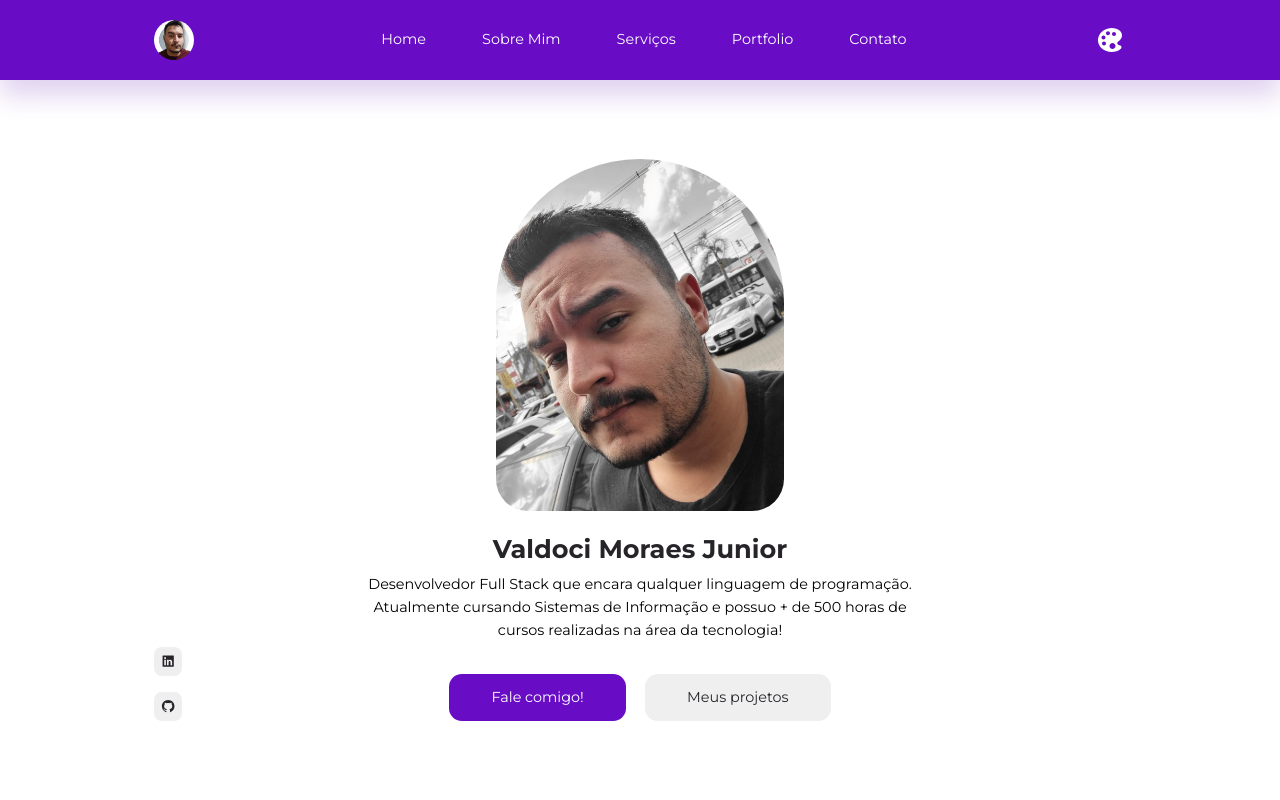
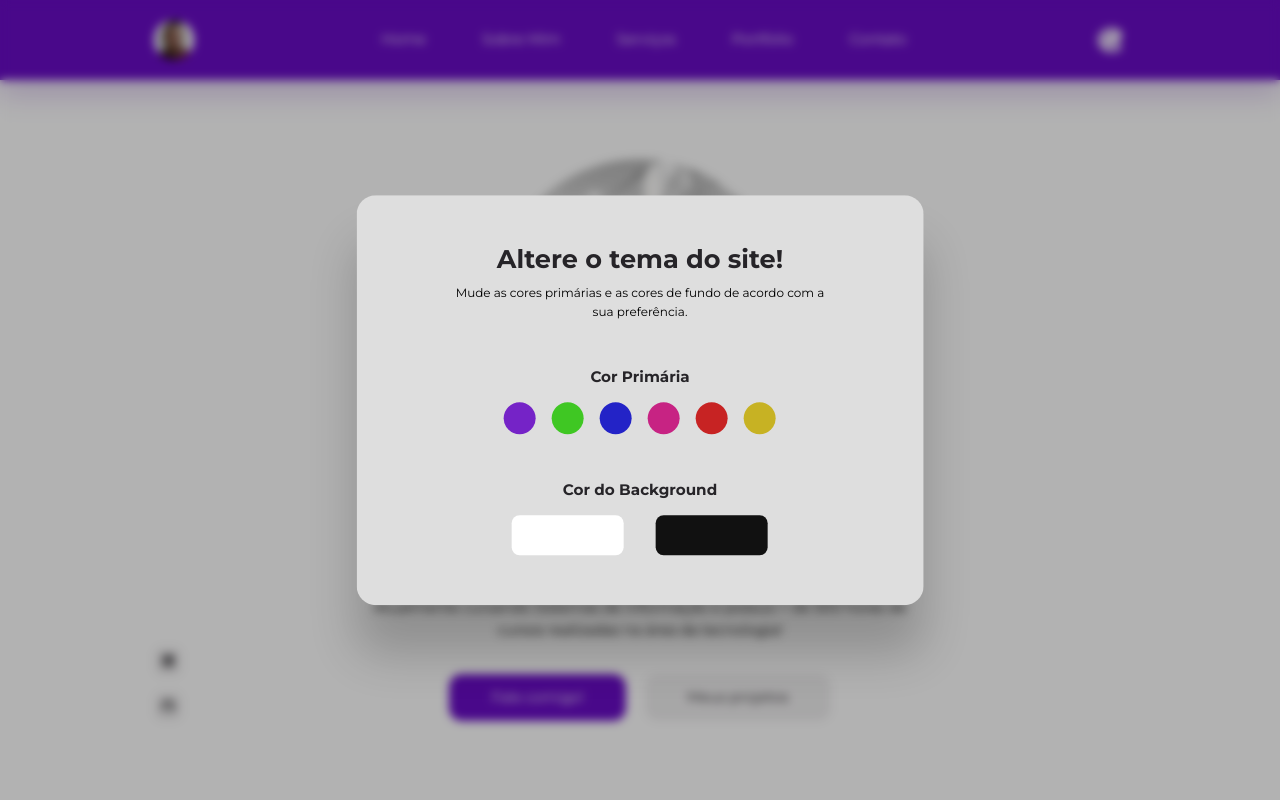
Before and after one commit to valdocijunior/portfolio-valdocijunior, a React (Create React App) app: page / in a window 1280 px wide. Both pictures are taken after a click on the button 1110 px from the left and 40 px from the top of the page. Shown: the top 800 px of the page. Built offline with nearby package versions, Linux system fonts and the light colour scheme.

Commit message:
criaçãoCaixadeTemas - incompleto

```diff
--- a/public/index.html
+++ b/public/index.html
@@ -10,6 +10,7 @@
         <title>Portfolio - Valdoci Junior</title>
     </head>
     <body>
+        <div id="overlays"></div>
         <div id="root"></div>
     </body>
 </html>
--- a/src/App.jsx
+++ b/src/App.jsx
@@ -9,6 +9,8 @@ import Contact from "./sections/contact/Contact";
 import Footer from "./sections/footer/Footer";
 import FloatingNav from "./sections/floating-nav/FloatingNav";
 import Testimonials from "./sections/Testimonials/Testimonials";
+import Modal from "./components/Modal";
+import Theme from "./theme/Theme";
 
 const App = () => {
     return (
@@ -22,6 +24,7 @@ const App = () => {
             <FAQs />
             <Contact />
             <Footer />
+            <Theme />
             {/* <FloatingNav /> */}
         </main>
     );
--- /dev/null
+++ b/src/components/Modal.jsx
@@ -0,0 +1,27 @@
+import { Fragment } from "react";
+import ReactDom from "react-dom";
+import Card from "./Card";
+import { useModalContext } from "src/context/modal-context";
+import "./modal.css";
+
+const Modal = ({ className, children }) => {
+    const { showModal, closeModalHandler } = useModalContext();
+
+    return (
+        <Fragment>
+            {showModal &&
+                ReactDom.createPortal(
+                    <>
+                        <section
+                            id="backdrop"
+                            onClick={closeModalHandler}
+                        ></section>
+                        <Card className={className}>{children}</Card>
+                    </>,
+                    document.querySelector("#overlays")
+                )}
+        </Fragment>
+    );
+};
+
+export default Modal;
--- /dev/null
+++ b/src/components/modal.css
@@ -0,0 +1,10 @@
+#backdrop {
+    background: rgba(0, 0, 0, 0.3);
+    position: fixed;
+    top: 0;
+    right: 0;
+    bottom: 0;
+    left: 0;
+    backdrop-filter: blur(5px);
+    z-index: 99;
+}
--- /dev/null
+++ b/src/context/modal-context.js
@@ -0,0 +1,26 @@
+import { createContext, useContext, useState } from "react";
+
+const ModalContext = createContext();
+
+export const ModalProvider = ({ children }) => {
+    const [showModal, setShowModal] = useState(false);
+
+    const showModalHandler = () => {
+        setShowModal(true);
+    };
+    const closeModalHandler = () => {
+        setShowModal(false);
+    };
+
+    return (
+        <ModalContext.Provider
+            value={{ showModal, showModalHandler, closeModalHandler }}
+        >
+            {children}
+        </ModalContext.Provider>
+    );
+};
+
+export const useModalContext = () => {
+    return useContext(ModalContext);
+};
--- a/src/index.js
+++ b/src/index.js
@@ -1,6 +1,11 @@
-import ReactDom from 'react-dom/client';
-import App from './App';
-import './index.css';
+import ReactDom from "react-dom/client";
+import App from "./App";
+import { ModalProvider } from "./context/modal-context";
+import "./index.css";
 
-const root = ReactDom.createRoot(document.querySelector('#root'));
-root.render(<App/>);
+const root = ReactDom.createRoot(document.querySelector("#root"));
+root.render(
+    <ModalProvider>
+        <App />
+    </ModalProvider>
+);
--- a/src/sections/navbar/Navbar.jsx
+++ b/src/sections/navbar/Navbar.jsx
@@ -1,22 +1,29 @@
-import Logo from '../../assets/logo.jpg';
-import data from './data';
+import Logo from "../../assets/logo.jpg";
+import data from "./data";
 import { IoIosColorPalette } from "react-icons/io";
-import './navbar.css';
+import { useModalContext } from "src/context/modal-context";
+import "./navbar.css";
 
 export const Navbar = () => {
+    const { showModalHandler } = useModalContext();
+
     return (
         <nav>
             <div className="container nav_container">
-        <a href="index.html" className='nav_logo'>
+                <a href="index.html" className="nav_logo">
                     <img src={Logo} alt="Logo" />
                 </a>
-        <ul className='nav_menu'>
-        {
-          data.map(item => <li key={item.id}><a href={item.link}>{item.title}</a></li>)
-        }
+                <ul className="nav_menu">
+                    {data.map((item) => (
+                        <li key={item.id}>
+                            <a href={item.link}>{item.title}</a>
+                        </li>
+                    ))}
                 </ul>
-        <button id='theme_icon'><IoIosColorPalette /></button>
+                <button id="theme_icon" onClick={showModalHandler}>
+                    <IoIosColorPalette />
+                </button>
             </div>
         </nav>
-  )
-}
+    );
+};
--- /dev/null
+++ b/src/theme/BackgroundColor.jsx
@@ -0,0 +1,5 @@
+const BackgroundColor = ({ className }) => {
+    return <button className={className}></button>;
+};
+
+export default BackgroundColor;
--- /dev/null
+++ b/src/theme/PrimaryColor.jsx
@@ -0,0 +1,5 @@
+const PrimaryColor = ({ className }) => {
+    return <button className={className}></button>;
+};
+
+export default PrimaryColor;
--- /dev/null
+++ b/src/theme/Theme.jsx
@@ -0,0 +1,41 @@
+import Modal from "src/components/Modal";
+import { primaryColors, backgroundColors } from "./data";
+import BackgroundColor from "./BackgroundColor";
+import PrimaryColor from "./PrimaryColor";
+import "./theme.css";
+
+const Theme = () => {
+    return (
+        <Modal className="theme_modal">
+            <h3>Altere o tema do site!</h3>
+            <small>
+                Mude as cores primárias e as cores de fundo de acordo com a sua
+                preferência.
+            </small>
+            <div className="theme_primary-wrapper">
+                <h5>Cor Primária</h5>
+                <div className="theme_primary-colors">
+                    {primaryColors.map((pColor) => (
+                        <PrimaryColor
+                            key={pColor.className}
+                            className={pColor.className}
+                        />
+                    ))}
+                </div>
+            </div>
+            <div className="theme_background-wrapper">
+                <h5>Cor do Background</h5>
+                <div className="theme_background-colors">
+                    {backgroundColors.map((bColor) => (
+                        <BackgroundColor
+                            key={bColor.className}
+                            className={bColor.className}
+                        />
+                    ))}
+                </div>
+            </div>
+        </Modal>
+    );
+};
+
+export default Theme;
--- /dev/null
+++ b/src/theme/data.js
@@ -0,0 +1,13 @@
+export const primaryColors = [
+    { className: "color-1" },
+    { className: "color-2" },
+    { className: "color-3" },
+    { className: "color-4" },
+    { className: "color-5" },
+    { className: "color-6" },
+];
+
+export const backgroundColors = [
+    { className: "background-1" },
+    { className: "background-2" },
+];
--- /dev/null
+++ b/src/theme/theme.css
@@ -0,0 +1,91 @@
+.card.theme_modal {
+    position: fixed;
+    background: #dedede;
+    top: 50%;
+    left: 50%;
+    transform: translate(-50%, -50%);
+    z-index: 200;
+    text-align: center;
+    box-shadow: 0 3rem 3rem rgba(0, 0, 0, 0.2);
+    padding: 3rem;
+}
+
+.card.theme_modal:hover {
+    background: #dedede;
+}
+
+.card.theme_modal small {
+    margin-top: 0.6rem;
+    display: block;
+    width: 80%;
+    margin-inline: auto;
+}
+
+.theme_primary-wrapper {
+    margin: 3rem 0;
+}
+
+.theme_primary-colors {
+    display: flex;
+    gap: 1rem;
+    justify-content: center;
+    flex-wrap: wrap;
+    margin-top: 1rem;
+}
+
+.theme_primary-colors button {
+    width: 2rem;
+    aspect-ratio: 1/1;
+    border-radius: 50%;
+    cursor: pointer;
+}
+
+.theme_primary-colors .color-1 {
+    background: hsl(270, 70%, 46%);
+}
+.theme_primary-colors .color-2 {
+    background: hsl(110, 70%, 46%);
+}
+.theme_primary-colors .color-3 {
+    background: hsl(240, 70%, 46%);
+}
+.theme_primary-colors .color-4 {
+    background: hsl(325, 70%, 46%);
+}
+.theme_primary-colors .color-5 {
+    background: hsl(0, 70%, 46%);
+}
+.theme_primary-colors .color-6 {
+    background: hsl(52, 70%, 46%);
+}
+
+.theme_background-colors {
+    display: flex;
+    justify-content: center;
+    gap: 2rem;
+    margin-top: 1rem;
+}
+
+.theme_background-colors button {
+    width: 7rem;
+    height: 2.5rem;
+    background: #fff;
+    border-radius: var(--border-radius-3);
+    cursor: pointer;
+}
+
+.theme_background-colors .background-2 {
+    background: #111;
+}
+
+/* MEDIA QUERIES (phones) */
+@media screen and (max-width: 600px) {
+    .card.theme_modal {
+        width: var(--container-width-md);
+        padding: 3rem 1.5rem;
+    }
+
+    .theme_primary-colors {
+        gap: 0.6rem;
+    }
+}
```
Lines whose indentation alone changed are shown as unchanged.
